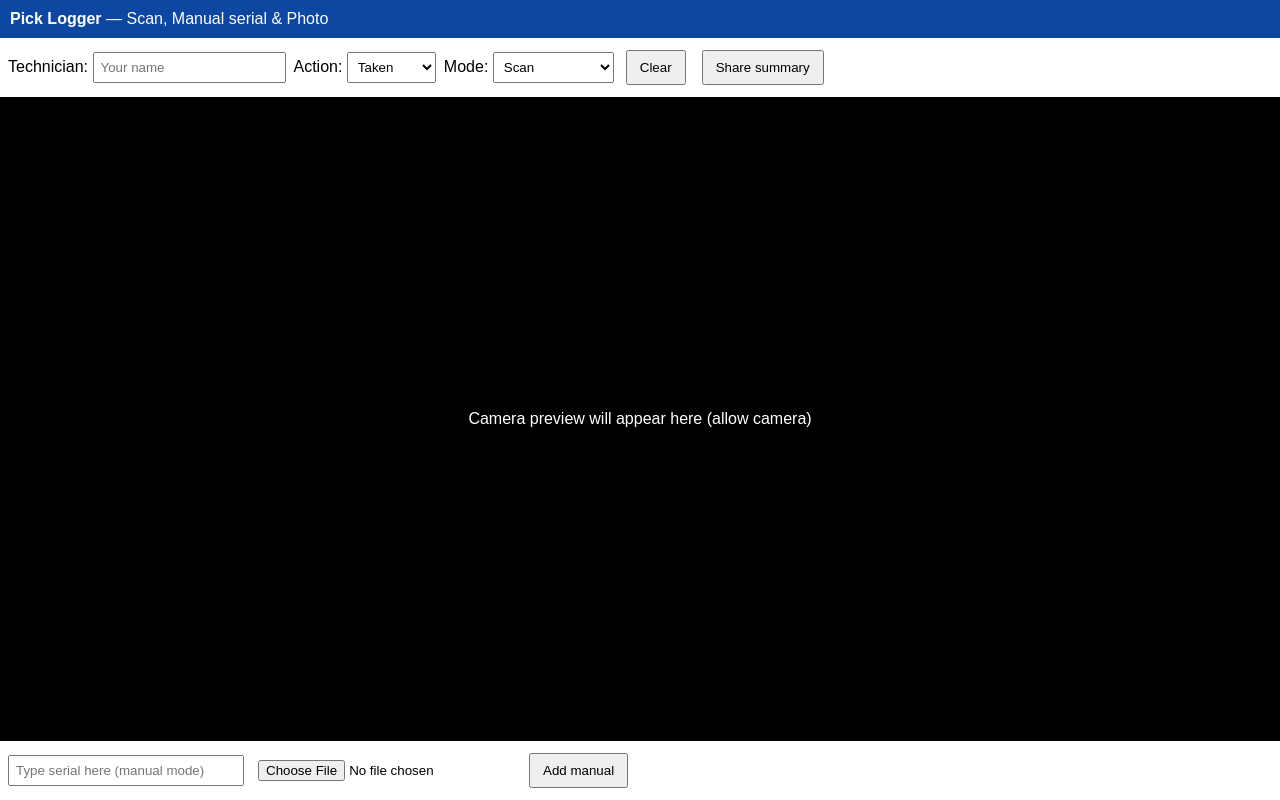
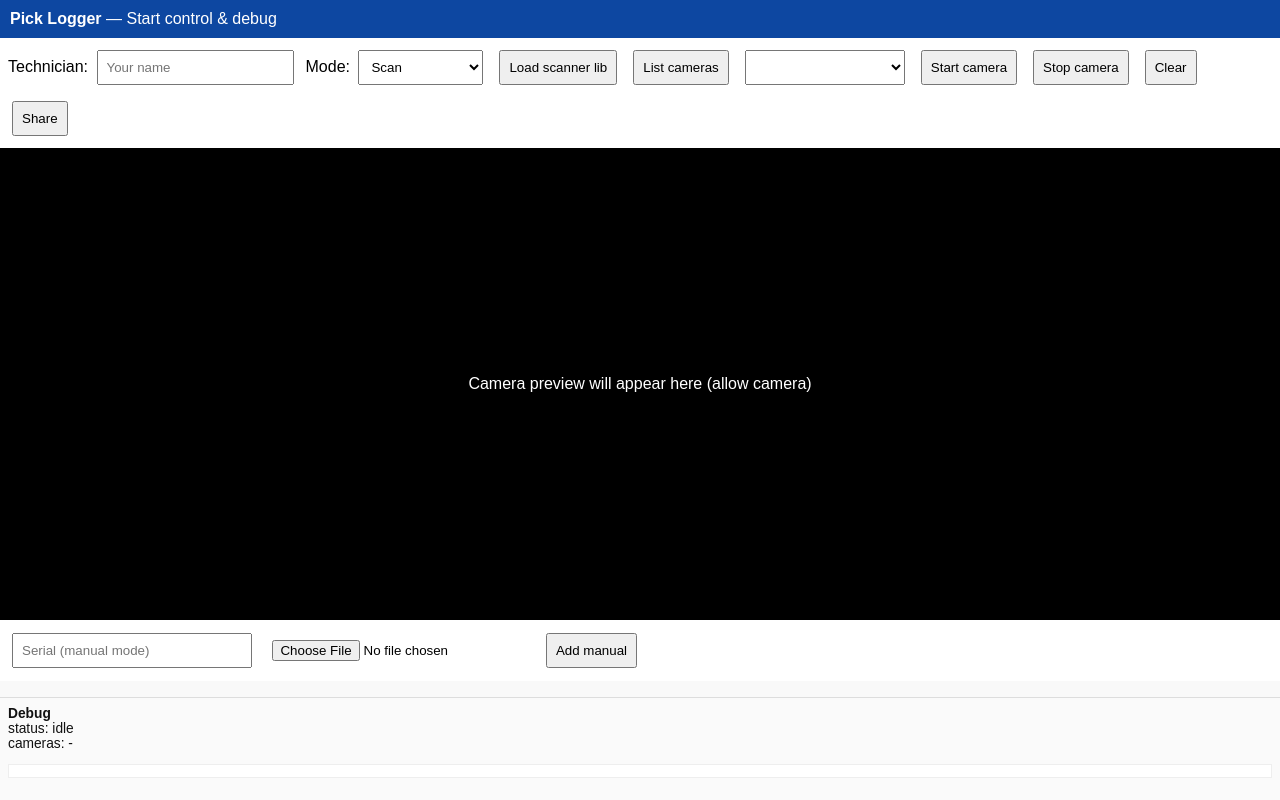
Before and after one commit to dandoamendola/inventory_scanner, a plain HTML site: page index.html in a window 1280 px wide. Drawn offline with Linux system fonts and the light colour scheme.

Commit message:
Update index.html

```diff
--- a/index.html
+++ b/index.html
@@ -3,47 +3,64 @@
 <head>
 <meta charset="utf-8">
 <meta name="viewport" content="width=device-width,initial-scale=1">
-<title>Pick Logger — Robust Scan / Manual / Photo</title>
+<title>Pick Logger — Robust Start</title>
 <style>
-  body{font-family:Arial,Helvetica,sans-serif;margin:0;display:flex;flex-direction:column;height:100vh}
+  body{font-family:Arial,Helvetica,sans-serif;margin:0;display:flex;flex-direction:column;min-height:100vh}
   #top{background:#0d47a1;color:#fff;padding:10px}
   #controls{padding:8px;display:flex;gap:8px;flex-wrap:wrap;align-items:center}
-  #reader{flex:1;display:flex;align-items:center;justify-content:center;background:#000;color:#fff; min-height:260px}
-  #list{max-height:220px;overflow:auto;padding:8px;background:#f9f9f9}
+  #reader{flex:1;display:flex;align-items:center;justify-content:center;background:#000;color:#fff;min-height:260px}
+  #list{max-height:180px;overflow:auto;padding:8px;background:#f9f9f9}
   .row{display:flex;justify-content:space-between;padding:6px;border-bottom:1px solid #eee;align-items:center}
-  .small{font-size:0.85rem;color:#444}
-  button{padding:8px 12px;margin:4px}
-  input,select{padding:6px}
   .thumb{height:36px;margin-left:8px;border:1px solid #ccc}
-  #debug{font-size:0.85rem;padding:6px;color:#333;background:#fafafa;border-top:1px solid #ddd}
-  #videoPreview{width:100%;max-width:640px;border:1px solid #666}
+  button,input,select{padding:8px;margin:4px}
+  #debug{font-size:0.86rem;padding:8px;color:#111;background:#fafafa;border-top:1px solid #ddd}
 </style>
 </head>
 <body>
-  <div id="top"><strong>Pick Logger</strong> — Scan, Manual serial & Photo</div>
+  <div id="top"><strong>Pick Logger</strong> — Start control & debug</div>
 
   <div id="controls">
     <label>Technician: <input id="tech" placeholder="Your name"></label>
-    <label>Action:
-      <select id="action"><option value="Taken">Taken</option><option value="Returned">Returned</option></select>
-    </label>
     <label>Mode:
       <select id="mode"><option value="scan">Scan</option><option value="manual">Manual+Photo</option></select>
     </label>
+    <button id="loadLib">Load scanner lib</button>
+    <button id="listCams">List cameras</button>
+    <select id="camSelect" style="min-width:160px"></select>
+    <button id="startCam">Start camera</button>
+    <button id="stopCam">Stop camera</button>
     <button id="clearAll">Clear</button>
-    <button id="shareBtn">Share summary</button>
+    <button id="shareBtn">Share</button>
   </div>
 
   <div id="reader">Camera preview will appear here (allow camera)</div>
 
   <div style="padding:8px">
-    <div style="display:flex;gap:8px;align-items:center;">
-      <div>
-        <input id="manualCode" placeholder="Type serial here (manual mode)" style="width:220px">
-      </div>
-      <div>
-        <input id="photoInput" accept="image/*" type="file" capture="environment" style="display:inline-block">
-      </div>
-      <div>
-        <button id="addManual">Add manual</button>
-        <button id="ocrBtn" title="OCR is optional
+    <input id="manualCode" placeholder="Serial (manual mode)" style="width:220px">
+    <input id="photoInput" accept="image/*" type="file" capture="environment">
+    <button id="addManual">Add manual</button>
+  </div>
+
+  <div id="list"></div>
+
+  <div id="debug">
+    <div><strong>Debug</strong></div>
+    <div id="dbg-status">status: idle</div>
+    <div id="dbg-cameras">cameras: -</div>
+    <div id="dbg-msg"></div>
+    <pre id="dbg-console" style="max-height:120px;overflow:auto;background:#fff;padding:6px;border:1px solid #eee"></pre>
+  </div>
+
+<script>
+/* ========== CONFIG ========== */
+// leave empty if no server integration
+const APPS_SCRIPT_URL = "";
+
+// helpers
+function logDbg(s, camerasText, msg) {
+  document.getElementById('dbg-status').textContent = 'status: ' + s;
+  document.getElementById('dbg-cameras').textContent = 'cameras: ' + (camerasText || '-');
+  document.getElementById('dbg-msg').textContent = msg || '';
+  const consoleEl = document.getElementById('dbg-console');
+  consoleEl.textContent = (new Date().toLocaleTimeString()) + " | " + s + (msg ? " — " + msg : "") + "\n" + consoleEl.textContent;
+  console.
```
